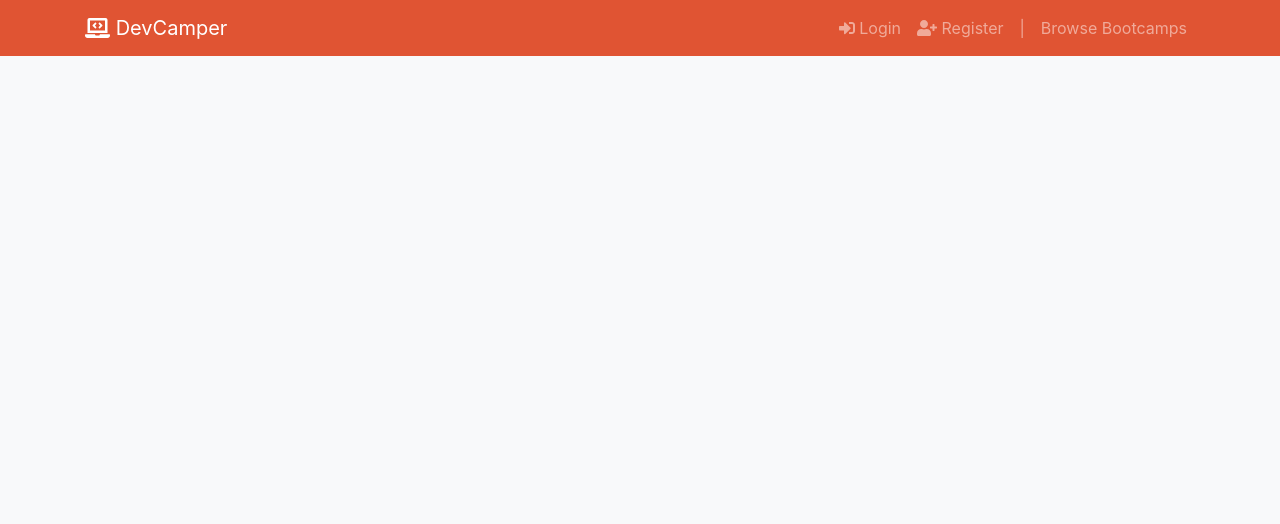
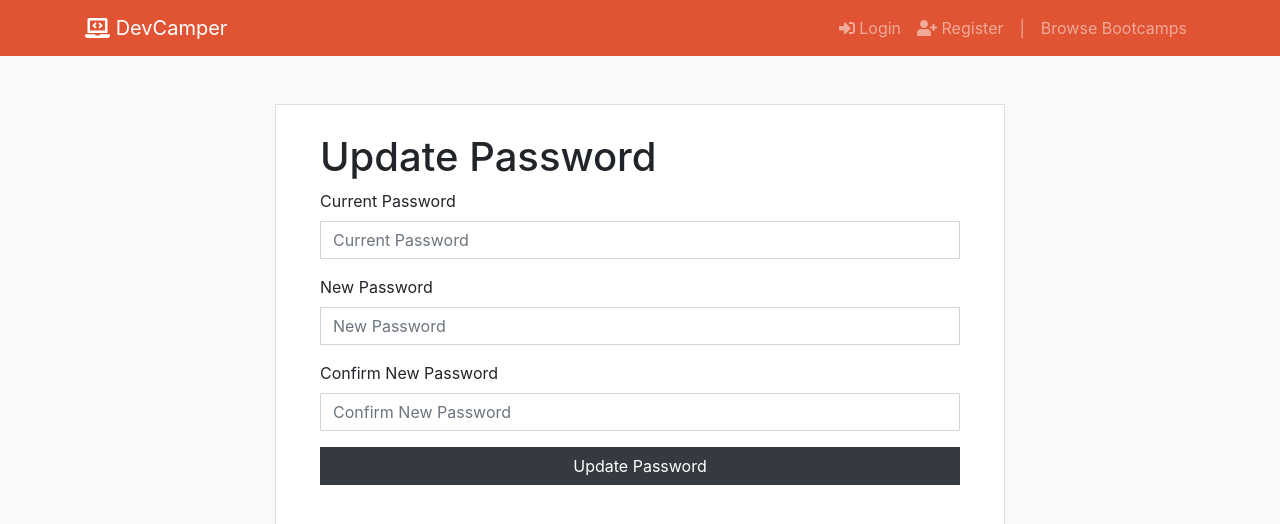
Before and after one commit to memowii/devcamper, a React (Create React App) app: page /update-password in a window 1280 px wide. Shown: the top 524 px of the page. Built offline with nearby package versions, Linux system fonts and the light colour scheme.

Commit message:
Add page UpdatePassword

```diff
--- a/src/components/App/App.js
+++ b/src/components/App/App.js
@@ -15,6 +15,7 @@ import { AddBootcamp } from "../../pages/AddBootcamp";
 import { ManageCourses } from "../../pages/ManageCourses";
 import { AddCourse } from "../../pages/AddCourse";
 import { ManageAccount } from "../../pages/ManageAccount";
+import { UpdatePassword } from "../../pages/UpdatePassword";
 
 export const App = () => (
   <div className="App">
@@ -34,6 +35,7 @@ export const App = () => (
           <Route exact path="/manage-bootcamp" component={ManageBootcamp} />
           <Route exact path="/add-course" component={AddCourse} />
           <Route exact path="/manage-account" component={ManageAccount} />
+          <Route exact path="/update-password" component={UpdatePassword} />
         </Switch>
       </Layout>
     </BrowserRouter>
--- a/src/pages/ManageAccount.js
+++ b/src/pages/ManageAccount.js
@@ -19,7 +19,7 @@ export const ManageAccount = () => {
     <section className="mt-5">
       <Container>
         <Row>
-          <Col md="8">
+          <Col md="8" className="m-auto">
             <Card color="white" className="py-2 px-4">
               <CardBody>
                 <h1 className="mb-2">Manage Account</h1>
@@ -31,7 +31,7 @@ export const ManageAccount = () => {
                       type="text"
                       name="title"
                       placeholder="Name"
-                      value="John Doe"
+                      defaultValue="John Doe"
                     />
                   </FormGroup>
 
@@ -41,7 +41,7 @@ export const ManageAccount = () => {
                       type="email"
                       name="email"
                       placeholder="Email"
-                      value="jdoe@gmail.com"
+                      defaultValue="jdoe@gmail.com"
                     />
                   </FormGroup>
 
@@ -50,7 +50,7 @@ export const ManageAccount = () => {
                       <Col md="6">
                         <Input
                           type="submit"
-                          value="Save"
+                          defaultValue="Save"
                           className="btn btn-success btn-block"
                         />
                       </Col>
--- /dev/null
+++ b/src/pages/UpdatePassword.js
@@ -0,0 +1,73 @@
+import React from "react";
+import {
+  Container,
+  Row,
+  Col,
+  Card,
+  CardBody,
+  Form,
+  FormGroup,
+  Input,
+  Label,
+} from "reactstrap";
+
+import { usePageWithoutFixedTop } from "../hooks/usePageWithoutFixedTop";
+
+export const UpdatePassword = () => {
+  usePageWithoutFixedTop();
+
+  return (
+    <div>
+      <section className="mt-5">
+        <Container>
+          <Row>
+            <Col md="8" className="m-auto">
+              <Card color="white" className="py-2 px-4">
+                <CardBody>
+                  <h1 className="mb-2">Update Password</h1>
+
+                  <Form>
+                    <FormGroup>
+                      <Label>Current Password</Label>
+                      <Input
+                        type="password"
+                        name="password"
+                        placeholder="Current Password"
+                      />
+                    </FormGroup>
+
+                    <FormGroup>
+                      <Label>New Password</Label>
+                      <Input
+                        type="password"
+                        name="newPassword"
+                        placeholder="New Password"
+                      />
+                    </FormGroup>
+
+                    <FormGroup>
+                      <Label>Confirm New Password</Label>
+                      <Input
+                        type="password"
+                        name="newPassword2"
+                        placeholder="Confirm New Password"
+                      />
+                    </FormGroup>
+
+                    <FormGroup>
+                      <Input
+                        type="submit"
+                        value="Update Password"
+                        className="btn btn-dark btn-block"
+                      />
+                    </FormGroup>
+                  </Form>
+                </CardBody>
+              </Card>
+            </Col>
+          </Row>
+        </Container>
+      </section>
+    </div>
+  );
+};
```
